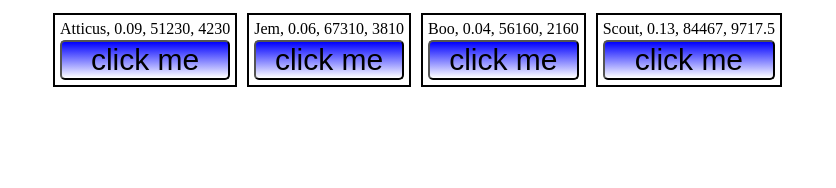
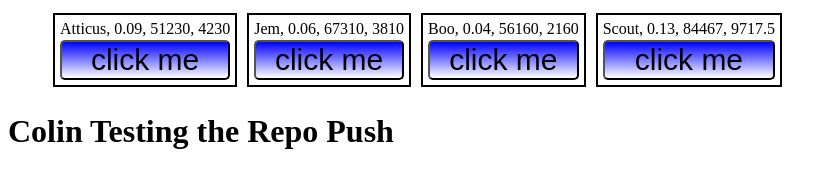
Before and after one commit to jasontenbrink/prime_peer_02, a plain HTML site: page index.html in a window 1280 px wide. Shown: the whole page, without its empty margins (0-836 px from the left). Drawn offline with nearby package versions, Linux system fonts and the light colour scheme.

Commit message:
colin test external repo push

```diff
--- a/index.html
+++ b/index.html
@@ -10,7 +10,7 @@
 
   <body>
     <ul id="content"></ul>
-
+    <h1>Colin Testing the Repo Push</h1>
 
   </body>
 
```
